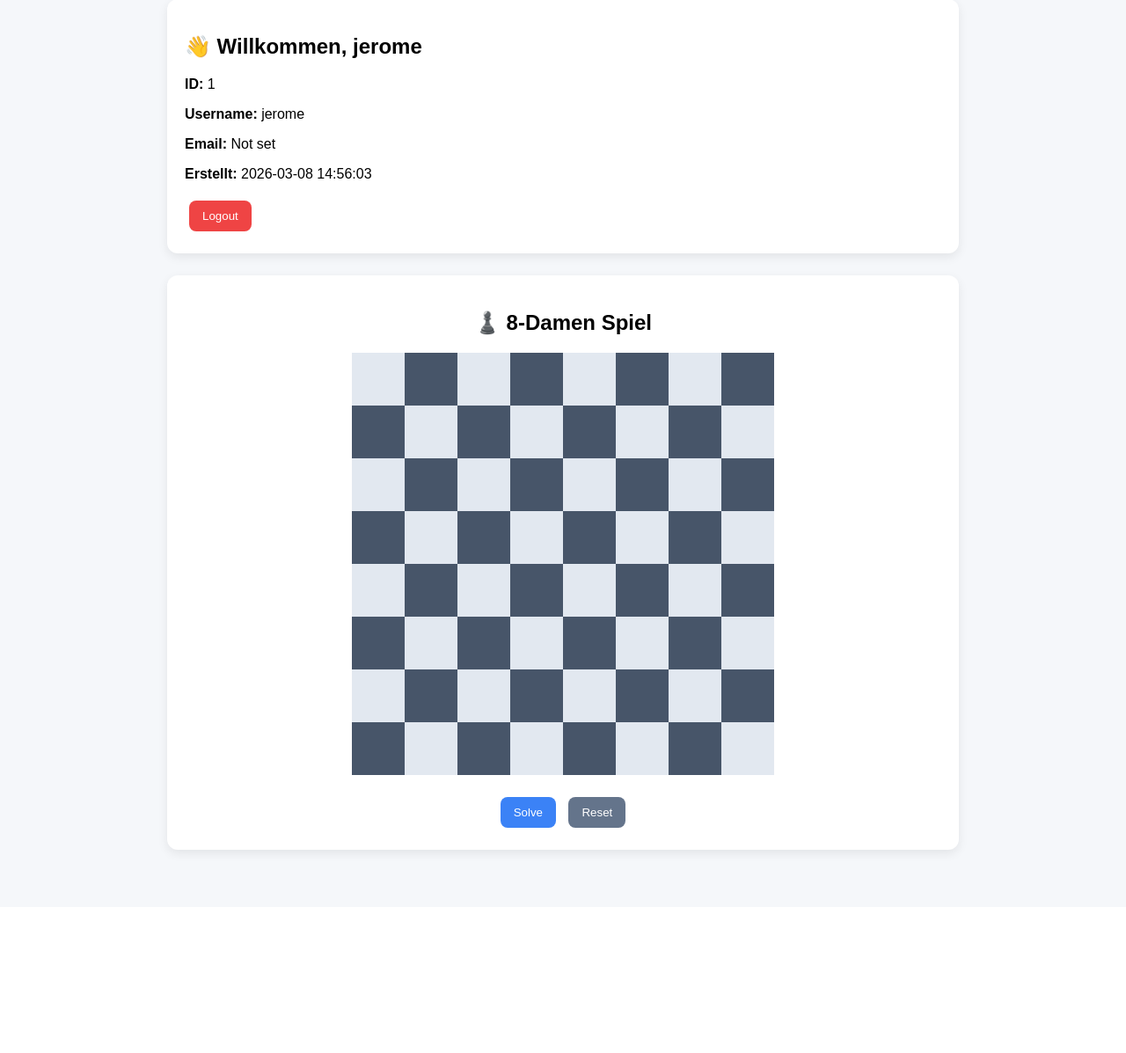
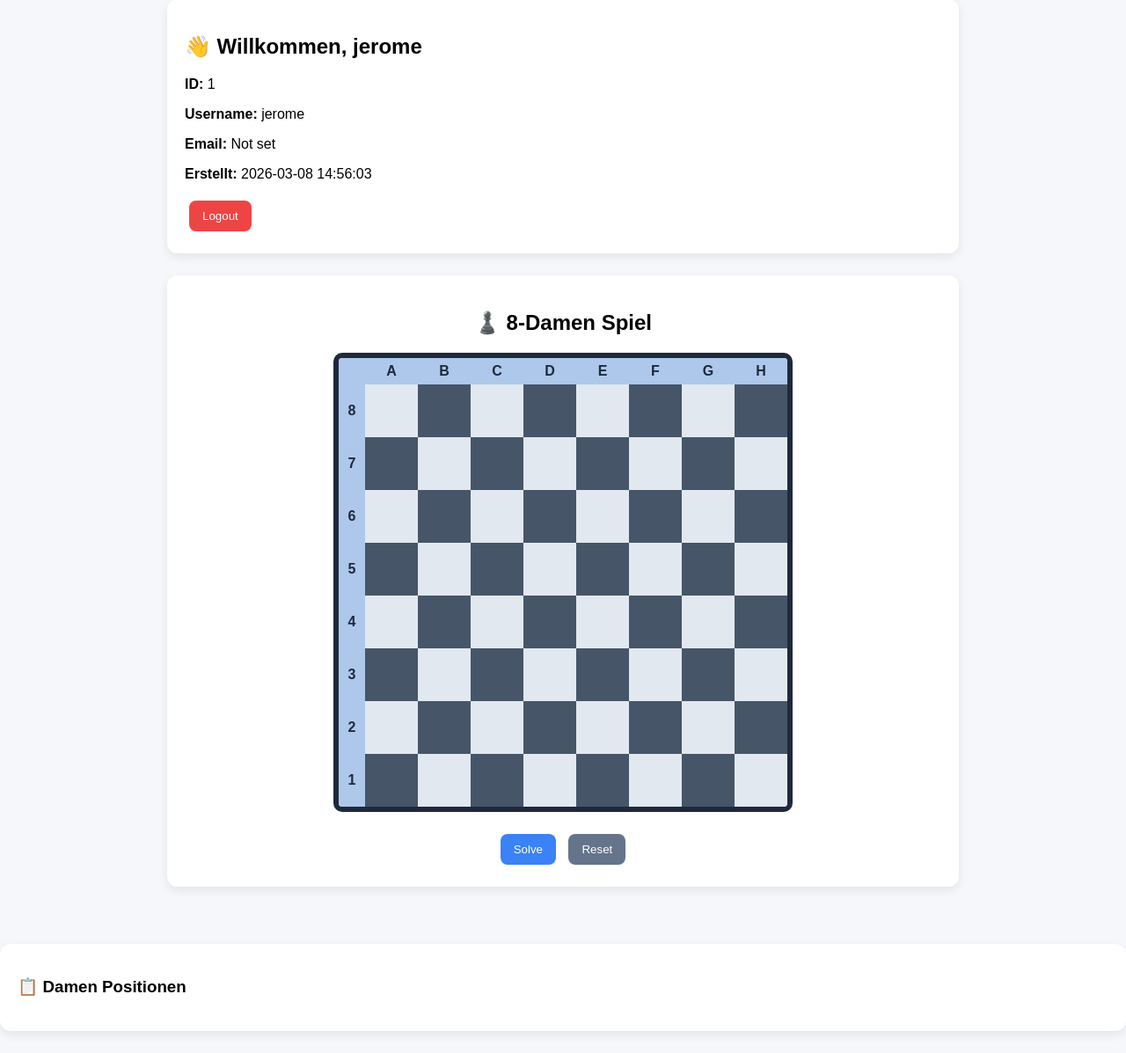
Before and after one commit to ScriptSorcerer20/acht-damen-tuerme-problem, a Flask app: page /dashboard in a window 1280 px wide. Shown: the part 90-1287 px from the top of the page at 88% size. Before the commit the page ends 1066 px from the top, so only its background shows below. Run offline with Flask 3, Linux system fonts and the light colour scheme; a user stored in the database is signed in.

Commit message:
Added chess board specification (number and cahracters), aswell as a detail view for the damen

```diff
--- a/app/static/css/dashboard.css
+++ b/app/static/css/dashboard.css
@@ -45,12 +45,27 @@ body {
 }
 
 /* ♟️ Board */
-.board {
+.board-grid {
     display: grid;
-    grid-template-columns: repeat(8, 60px);
+    grid-template-columns: 30px repeat(8, 60px);
+    grid-template-rows: 30px repeat(8, 60px);
     margin: 20px auto;
-    width: 480px;
+    width: max-content;
+    border: 6px solid #1e293b;
+    border-radius: 10px;
+    overflow: hidden;
 }
+
+.label {
+    display: flex;
+    align-items: center;
+    justify-content: center;
+    font-weight: bold;
+    background: #aec8eb;
+    color: #1e293b;
+}
+
+
 
 .cell {
     width: 60px;
@@ -114,3 +129,15 @@ body {
 .btn.danger:hover {
     background: #dc2626;
 }
+
+#queenList {
+    list-style: none;
+    padding: 0;
+}
+
+#queenList li {
+    padding: 5px;
+    background: #f1f5f9;
+    margin: 4px 0;
+    border-radius: 6px;
+}
--- a/app/templates/dashboard.html
+++ b/app/templates/dashboard.html
@@ -90,12 +90,35 @@
 
         function drawBoard() {
             boardDiv.innerHTML = "";
+            boardDiv.className = "board-grid";
+
             const conflicts = getConflicts();
+            const letters = ["A", "B", "C", "D", "E", "F", "G", "H"];
 
-            for (let row = 0; row < 8; row++) {
-                for (let col = 0; col < 8; col++) {
+            for (let row = -1; row < 8; row++) {
+                for (let col = -1; col < 8; col++) {
 
                     const cell = document.createElement("div");
+
+                    // 🔹 Ecke oben links
+                    if (row === -1 && col === -1) {
+                        cell.classList.add("label");
+                    }
+
+                    // 🔹 Buchstaben (oben)
+                    else if (row === -1) {
+                        cell.textContent = letters[col];
+                        cell.classList.add("label");
+                    }
+
+                    // 🔹 Zahlen (links)
+                    else if (col === -1) {
+                        cell.textContent = 8 - row;
+                        cell.classList.add("label");
+                    }
+
+                    // 🔹 echtes Spielfeld
+                    else {
                         cell.classList.add("cell");
 
                         if ((row + col) % 2 === 0) {
@@ -113,9 +136,13 @@
                         }
 
                         cell.onclick = () => placeQueen(row, col);
+                    }
+
                     boardDiv.appendChild(cell);
                 }
             }
+
+            updateQueenList();
         }
 
         function placeQueen(row, col) {
@@ -125,6 +152,7 @@
                 board[row] = col;
             }
             drawBoard();
+            updateQueenList();
         }
 
         async function solve() {
@@ -138,11 +166,43 @@
         function resetBoard() {
             board = Array(8).fill(-1);
             drawBoard();
+            updateQueenList();
         }
 
         drawBoard();
     </script>
 
+    <div class="card">
+        <h3>📋 Damen Positionen</h3>
+        <ul id="queenList"></ul>
+    </div>
+
+    <script>
+        function updateQueenList() {
+            const list = document.getElementById("queenList");
+            list.innerHTML = "";
+
+            const letters = ["A", "B", "C", "D", "E", "F", "G", "H"];
+
+            let count = 1;
+
+            for (let row = 0; row < 8; row++) {
+                if (board[row] !== -1) {
+                    let col = board[row];
+
+                    let pos = letters[col] + (8 - row);
+
+                    const li = document.createElement("li");
+                    li.textContent = `Dame ${count}: ${pos}`;
+
+                    list.appendChild(li);
+                    count++;
+                }
+            }
+        }
+
+    </script>
+
 </body>
 
 </html>
```
Lines whose indentation alone changed are shown as unchanged.
